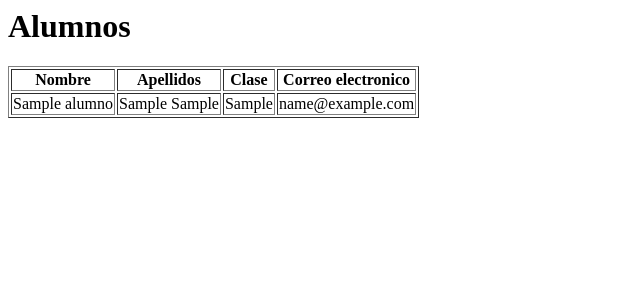
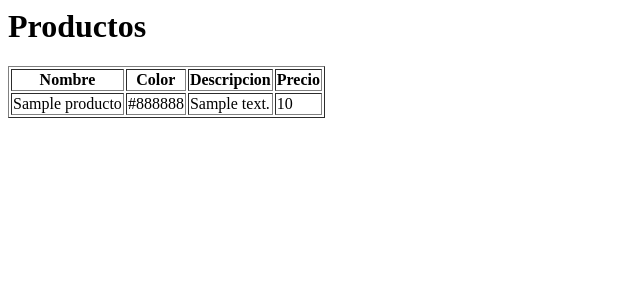
Before and after one commit to FabioHolsen/AWS, a PHP site: page / in a window 1280 px wide. Shown: the top 300 px of the page, without its empty margins (0-640 px from the left). Run offline with PHP 8.4, Linux system fonts and the light colour scheme; tables that the repository leaves empty or names only in its code hold one stand-in row (values such as "Sample post"); data that the repository does not hold is empty.

Commit message:
Update index.php

```diff
--- a/index.php
+++ b/index.php
@@ -3,7 +3,7 @@
                 $host = "tubasededatos";
                 $user = "admin";
                 $password = "admin123";
-                $database = "alumnos";
+                $database = "productos";
 
         $conexion = mysqli_connect($host,$user,$password,$database);
         if (!$conexion) {
@@ -13,28 +13,28 @@
         }
 
         $conexion = conexion();
-        $result = mysqli_query($conexion, "SELECT * FROM alumnos");
+        $result = mysqli_query($conexion, "SELECT * FROM producto");
 ?>
 
 <HTML>
 <head>
-        <title>Consulta alumnos</title>
+        <title>Consulta productos</title>
 </head>
 <body>
-        <h1>Alumnos</h1>
+        <h1>Productos</h1>
         <table border="1">
         <tr>
                 <th>Nombre</th>
-                <th>Apellidos</th>
-                <th>Clase</th>
-                <th>Correo electronico</th>
+                <th>Color</th>
+                <th>Descripcion</th>
+                <th>Precio</th>
         </tr>
 <?php while ($row = mysqli_fetch_assoc($result)): ?>
         <tr>
                 <td><?= htmlspecialchars($row['nombre']) ?></td>
-                <td><?= htmlspecialchars($row['apellido1'] . " " . $row['apellido2']) ?></td>
-                <td><?= htmlspecialchars($row['clase']) ?></td>
-                <td><?= htmlspecialchars($row['email']) ?></td>
+                <td><?= htmlspecialchars($row['color']) ?></td>
+                <td><?= htmlspecialchars($row['descripcion']) ?></td>
+                <td><?= htmlspecialchars($row['precio']) ?></td>
 
         </tr>
 <?php endwhile; ?>
```
